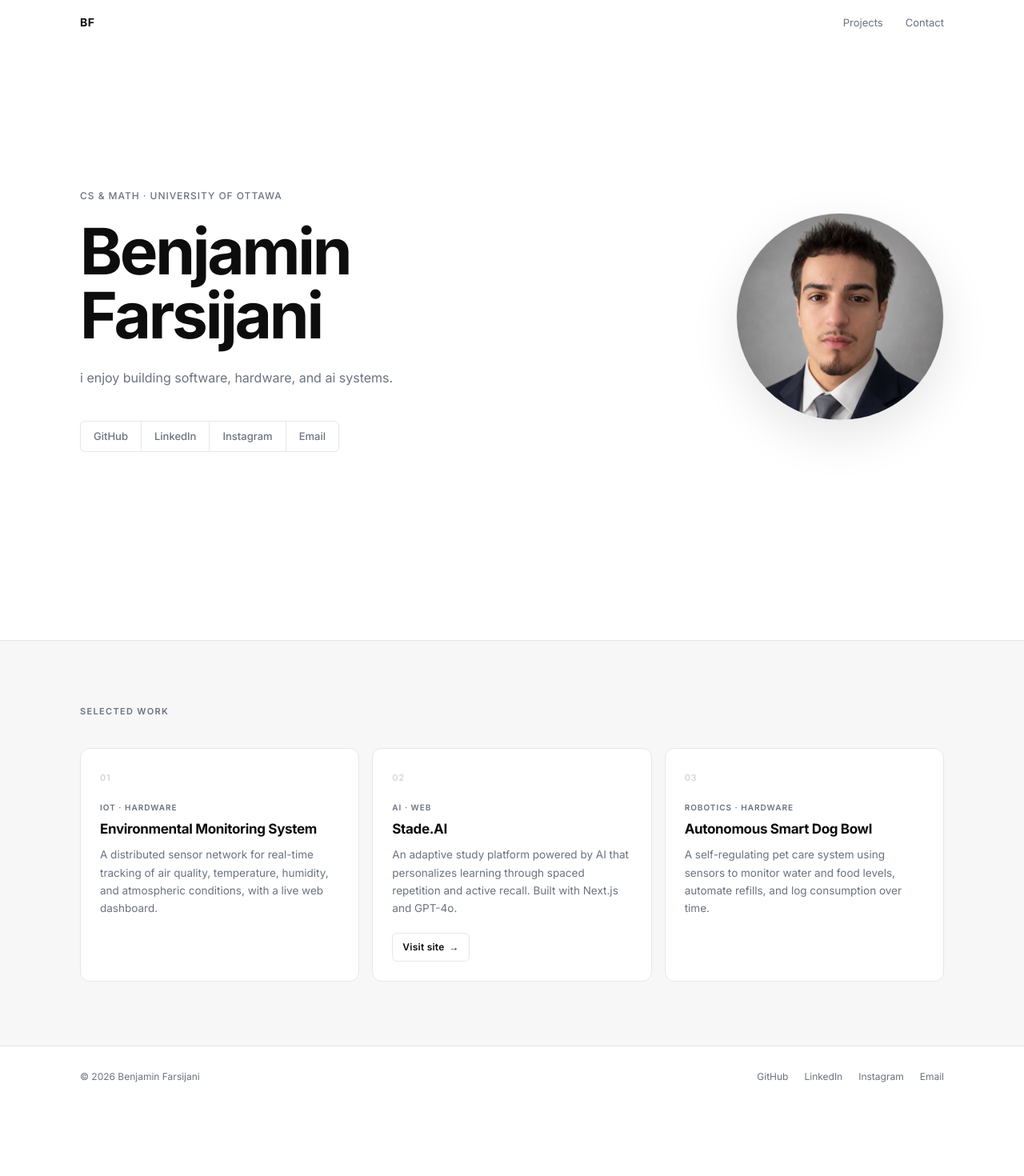
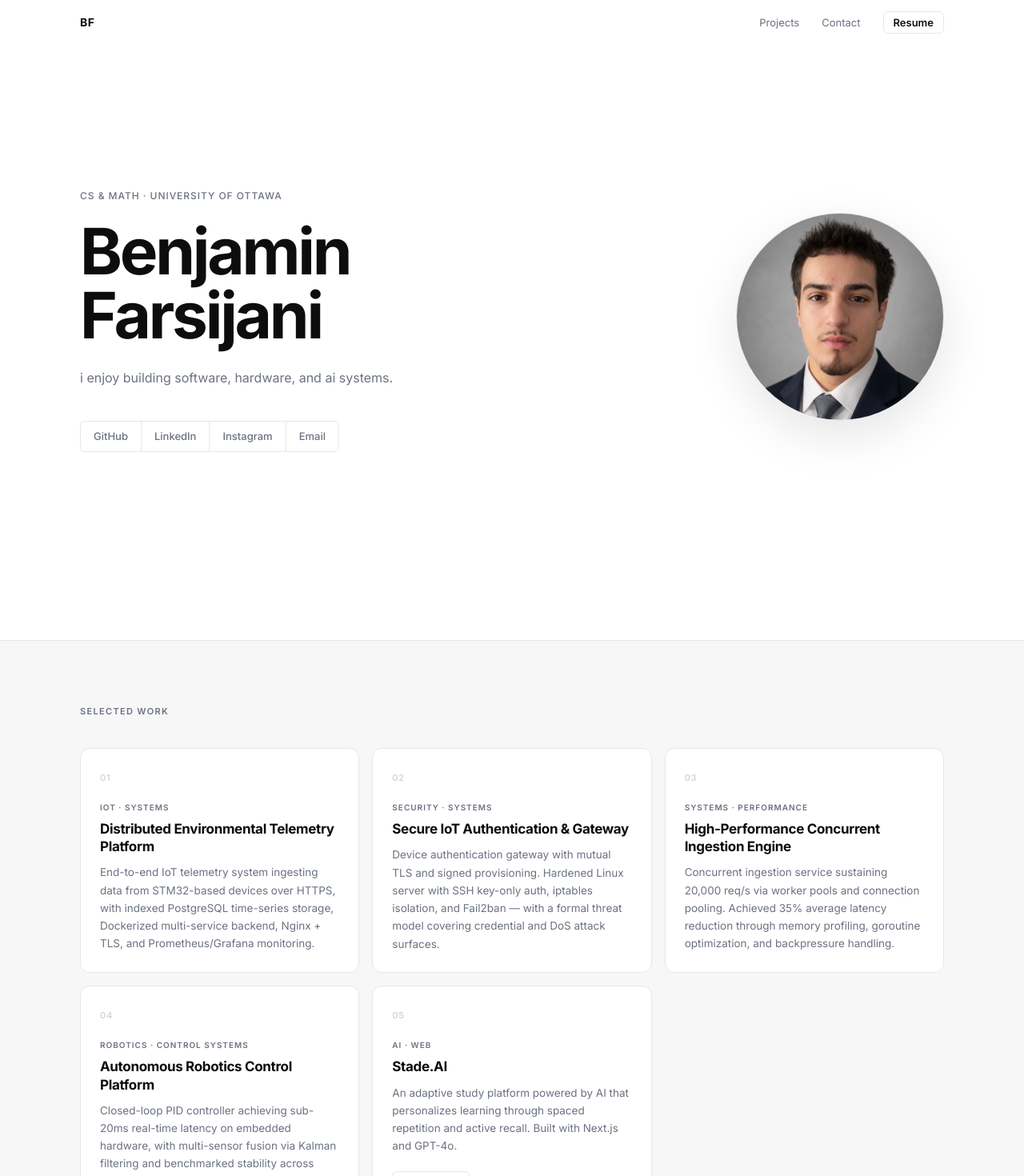
Before and after one commit to benfarsi/benfarsi.com, a Next.js app: page / in a window 1280 px wide. Shown: the top 1470 px of the page at 80% size. Before the commit the page ends 1383 px from the top, so only its background shows below. Built offline with nearby package versions, Linux system fonts and the light colour scheme.

Commit message:
add resume projects and resume PDF link - Replace placeholder projects with 4 resume projects (telemetry platform, IoT auth gateway, ingestion engine, robotics control) - Keep Stade.AI - Add Resume button to nav linking to /resume.pdf - Add resume.pdf to public folder

```diff
--- a/app/globals.css
+++ b/app/globals.css
@@ -84,6 +84,20 @@ a {
 
 .nav__link:hover {
   color: var(--fg);
+}
+
+.nav__link--resume {
+  color: var(--fg);
+  font-weight: 600;
+  padding: 5px 12px;
+  border: 1px solid var(--border);
+  border-radius: 6px;
+  transition: background 0.15s, border-color 0.15s;
+}
+
+.nav__link--resume:hover {
+  background: var(--surface);
+  border-color: #d1d5db;
 }
 
 /* ── HERO ────────────────────────────────────────────── */
--- a/app/page.tsx
+++ b/app/page.tsx
@@ -4,10 +4,31 @@ import { useEffect, useState } from "react";
 import Image from "next/image";
 const projects = [
   {
-    category: "IoT · Hardware",
-    title: "Environmental Monitoring System",
+    category: "IoT · Systems",
+    title: "Distributed Environmental Telemetry Platform",
     description:
-      "A distributed sensor network for real-time tracking of air quality, temperature, humidity, and atmospheric conditions, with a live web dashboard.",
+      "End-to-end IoT telemetry system ingesting data from STM32-based devices over HTTPS, with indexed PostgreSQL time-series storage, Dockerized multi-service backend, Nginx + TLS, and Prometheus/Grafana monitoring.",
+    link: null as string | null,
+  },
+  {
+    category: "Security · Systems",
+    title: "Secure IoT Authentication & Gateway",
+    description:
+      "Device authentication gateway with mutual TLS and signed provisioning. Hardened Linux server with SSH key-only auth, iptables isolation, and Fail2ban — with a formal threat model covering credential and DoS attack surfaces.",
+    link: null as string | null,
+  },
+  {
+    category: "Systems · Performance",
+    title: "High-Performance Concurrent Ingestion Engine",
+    description:
+      "Concurrent ingestion service sustaining 20,000 req/s via worker pools and connection pooling. Achieved 35% average latency reduction through memory profiling, goroutine optimization, and backpressure handling.",
+    link: null as string | null,
+  },
+  {
+    category: "Robotics · Control Systems",
+    title: "Autonomous Robotics Control Platform",
+    description:
+      "Closed-loop PID controller achieving sub-20ms real-time latency on embedded hardware, with multi-sensor fusion via Kalman filtering and benchmarked stability across disturbance conditions.",
     link: null as string | null,
   },
   {
@@ -16,13 +37,6 @@ const projects = [
     description:
       "An adaptive study platform powered by AI that personalizes learning through spaced repetition and active recall. Built with Next.js and GPT-4o.",
     link: "https://stade-ai.com",
-  },
-  {
-    category: "Robotics · Hardware",
-    title: "Autonomous Smart Dog Bowl",
-    description:
-      "A self-regulating pet care system using sensors to monitor water and food levels, automate refills, and log consumption over time.",
-    link: null as string | null,
   },
 ];
 
@@ -50,6 +64,7 @@ export default function Home() {
           <ul className="nav__links">
             <li><a className="nav__link" href="#projects">Projects</a></li>
             <li><a className="nav__link" href="#contact">Contact</a></li>
+            <li><a className="nav__link nav__link--resume" href="/resume.pdf" target="_blank" rel="noopener noreferrer">Resume</a></li>
           </ul>
         </div>
       </nav>
```
Also changed, not shown: 1 other file (tests, documents, lock files or other folders).
